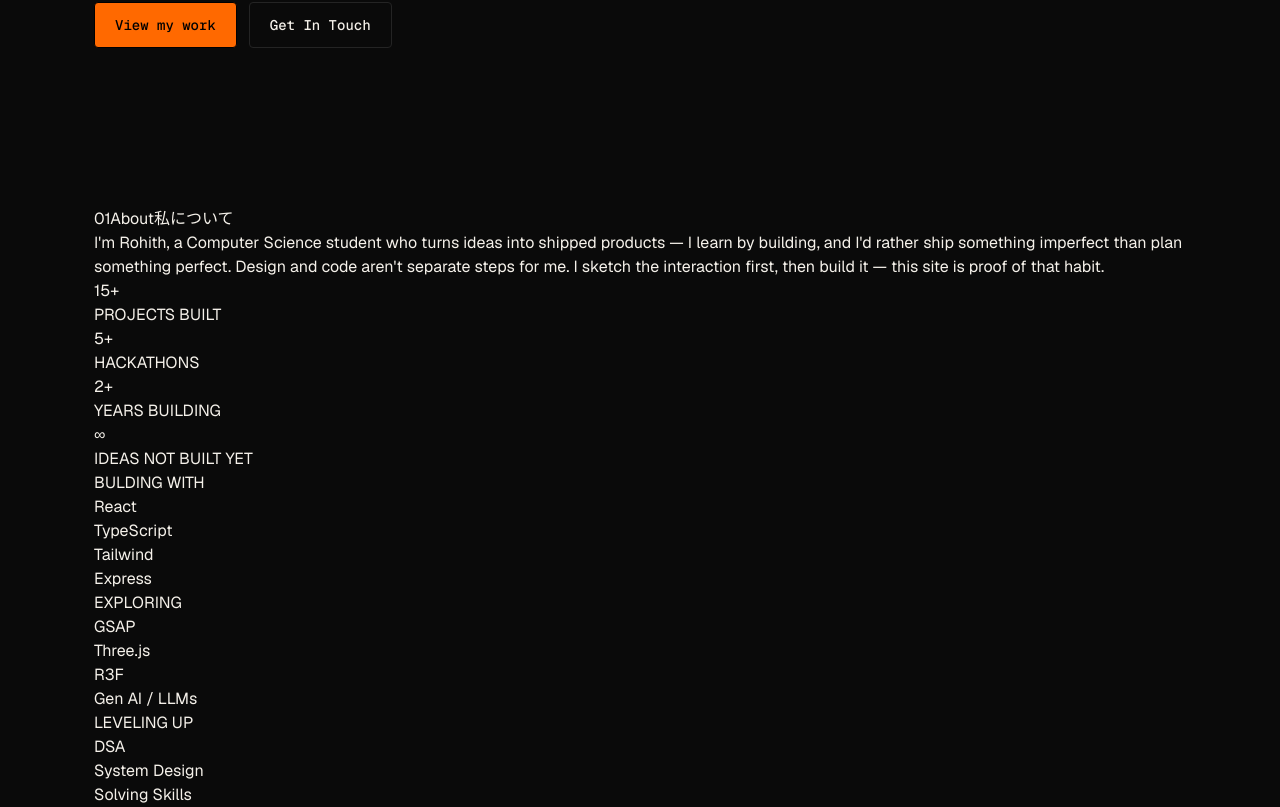
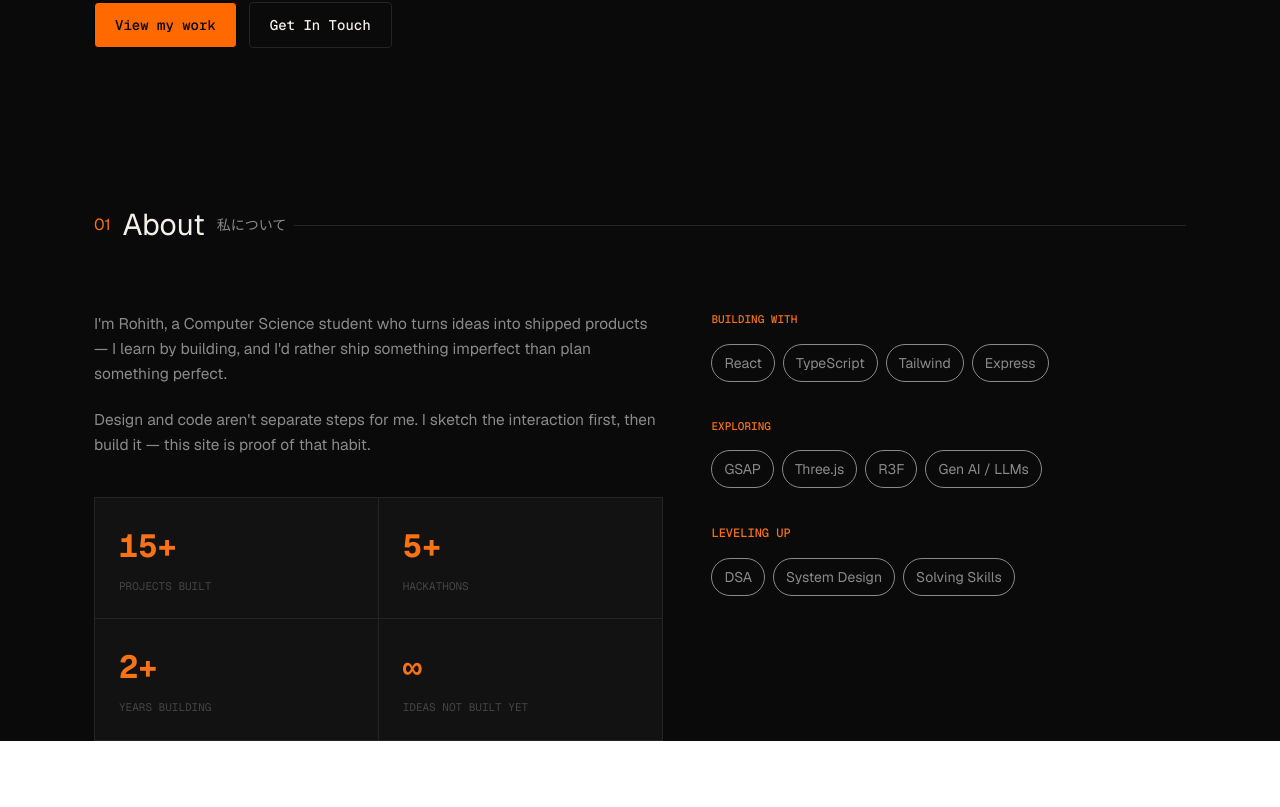
Before and after one commit to rohithssj/Portfolio, a React (Vite) app: page / in a window 1280 px wide. Shown: the part 593-1400 px from the top of the page. After the commit the page ends 1334 px from the top, so only its background shows below. Built offline with nearby package versions, Linux system fonts and the light colour scheme.

Commit message:
About page

```diff
--- a/src/components/AboutPage.jsx
+++ b/src/components/AboutPage.jsx
@@ -2,61 +2,153 @@ import React from 'react'
 
 const AboutPage = () => {
     return (
-        <div className="mx-auto max-w-[1140px] px-6">
+        <div className="mx-auto max-w-[1140px] px-6 flex gap-5 flex-col">
             <div className=''>
-                <div className='flex gap-10'>
-                    <h1>
-                    <span>01</span>
-                    <span>About</span>
-                    <span>私について</span></h1>
-                <div></div>
+                <div className='flex items-center gap-2'>
+                    <h1 className='flex gap-3 items-center'>
+                        <span className='text-[var(--accent)] font-sans'>01</span>
+                        <span className='font-sans text-3xl'>About</span>
+                        <span className='text-[var(--text-dim)] text-sm'>私について</span></h1>
+                    <div className='bg-[var(--border)] h-px flex-1'></div>
                 </div>
             </div>
-            <div>
-                <h2>
-                    I'm Rohith, a Computer Science student who turns ideas into shipped products — I learn by building, and I'd rather ship something imperfect than plan something perfect.
-                    Design and code aren't separate steps for me. I sketch the interaction first, then build it — this site is proof of that habit.
-                </h2>
+
+            <div className="mt-12 grid gap-12 lg:grid-cols-[1.2fr_1fr]">
+
                 <div>
+
+
+                    <div className="flex max-w-xl flex-col gap-5">
+                        <p className="font-sans text-[15.5px] leading-relaxed text-[var(--text-dim)]">
+                            I'm Rohith, a Computer Science student who turns ideas into
+                            shipped products — I learn by building, and I'd rather ship
+                            something imperfect than plan something perfect.
+                        </p>
+
+                        <p className="font-sans text-[15.5px] leading-relaxed text-[var(--text-dim)]">
+                            Design and code aren't separate steps for me. I sketch the
+                            interaction first, then build it — this site is proof of that habit.
+                        </p>
+                    </div>
+
+
+                    <div className="mt-10 grid grid-cols-2 border border-[var(--border)]">
+
+                        <div className="border-b border-r border-[var(--border)] bg-[var(--surface)] p-6">
+                            <h3 className="font-mono text-[32px] font-bold text-[var(--accent)]">
+                                15+
+                            </h3>
+
+                            <p className="mt-2 font-mono text-[11px] text-[var(--text-faint)]">
+                                PROJECTS BUILT
+                            </p>
+                        </div>
+
+
+                        <div className="border-b border-[var(--border)] bg-[var(--surface)] p-6">
+                            <h3 className="font-mono text-[32px] font-bold text-[var(--accent)]">
+                                5+
+                            </h3>
+
+                            <p className="mt-2 font-mono text-[11px] text-[var(--text-faint)]">
+                                HACKATHONS
+                            </p>
+                        </div>
+
+
+                        <div className="border-r border-[var(--border)] bg-[var(--surface)] p-6">
+                            <h3 className="font-mono text-[32px] font-bold text-[var(--accent)]">
+                                2+
+                            </h3>
+
+                            <p className="mt-2 font-mono text-[11px] text-[var(--text-faint)]">
+                                YEARS BUILDING
+                            </p>
+                        </div>
+
+
+                        <div className="bg-[var(--surface)] p-6">
+                            <h3 className="font-mono text-[32px] font-bold text-[var(--accent)]">
+                                ∞
+                            </h3>
+
+                            <p className="mt-2 font-mono text-[11px] text-[var(--text-faint)]">
+                                IDEAS NOT BUILT YET
+                            </p>
+                        </div>
+
+                    </div>
+
+                </div>
+
+
+
+                <div className="flex flex-col gap-9">
+
                     <div>
-                        <h1>15+</h1>
-                        <p>PROJECTS BUILT</p>
+                        <h3 className="font-mono text-[11px] font-medium text-[var(--accent)]">
+                            BUILDING WITH
+                        </h3>
+
+                        <div className="mt-4 flex flex-wrap gap-2 items-center">
+                            <span className='text-[var(--text-dim)] text-sm px-3 py-2 border border-[var(--border) rounded-[20px]'>
+                                React
+                            </span>
+                            <span className='text-[var(--text-dim)] text-sm px-3 py-2 border border-[var(--border) rounded-[20px]'>
+                                TypeScript
+                                </span>
+                            <span className='text-[var(--text-dim)] text-sm px-3 py-2 border border-[var(--border) rounded-[20px]'>
+                                Tailwind
+                                </span>
+                            <span className='text-[var(--text-dim)] text-sm px-3 py-2 border border-[var(--border) rounded-[20px]'>
+                                Express
+                                </span>
+                        </div>
                     </div>
+
+
                     <div>
-                        <h1>5+</h1>
-                        <p>HACKATHONS</p>
+                        <h3 className="font-mono text-[11px] font-medium text-[var(--accent)]">
+                            EXPLORING
+                        </h3>
+
+                        <div className="mt-4 flex flex-wrap gap-2">
+                            <span className='text-[var(--text-dim)] text-sm px-3 py-2 border border-[var(--border) rounded-[20px]'>
+                                GSAP
+                                </span>
+                            <span className='text-[var(--text-dim)] text-sm px-3 py-2 border border-[var(--border) rounded-[20px]'>
+                                Three.js
+                                </span>
+                            <span className='text-[var(--text-dim)] text-sm px-3 py-2 border border-[var(--border) rounded-[20px]'>
+                                R3F
+                                </span>
+                            <span className='text-[var(--text-dim)] text-sm px-3 py-2 border border-[var(--border) rounded-[20px]'>
+                                Gen AI / LLMs
+                                </span>
+                        </div>
                     </div>
+
+
                     <div>
-                        <h1>2+</h1>
-                        <p>YEARS BUILDING</p>
+                        <h3 className="font-mono text-[12px] font-medium text-[var(--accent)]">
+                            LEVELING UP
+                        </h3>
+
+                        <div className="mt-4 flex flex-wrap gap-2">
+                            <span className='text-[var(--text-dim)] text-sm px-3 py-2 border border-[var(--border) rounded-[20px]'>
+                                DSA
+                                </span>
+                            <span className='text-[var(--text-dim)] text-sm px-3 py-2 border border-[var(--border) rounded-[20px]'>
+                                System Design
+                                </span>
+                            <span className='text-[var(--text-dim)] text-sm px-3 py-2 border border-[var(--border) rounded-[20px]'>
+                                Solving Skills
+                                </span>
+                        </div>
                     </div>
-                    <div>
-                        <h1>∞</h1>
-                        <p>IDEAS NOT BUILT YET</p>
-                    </div>
+
                 </div>
-                <div>
-                    <h1>BULDING WITH</h1>
-                    <div>
-                        <p>React</p>
-                        <p>TypeScript</p>
-                        <p>Tailwind</p>
-                        <p>Express</p>
-                    </div>
-                    <h1>EXPLORING</h1>
-                    <div>
-                        <p>GSAP</p>
-                        <p>Three.js</p>
-                        <p>R3F</p>
-                        <p>Gen AI / LLMs</p>
-                    </div>
-                    <h1>LEVELING UP</h1>
-                    <div>
-                        <p>DSA</p>
-                        <p>System Design</p>
-                        <p>Solving Skills</p>
-                    </div>
-                </div>
+
             </div>
         </div>
     )
```
